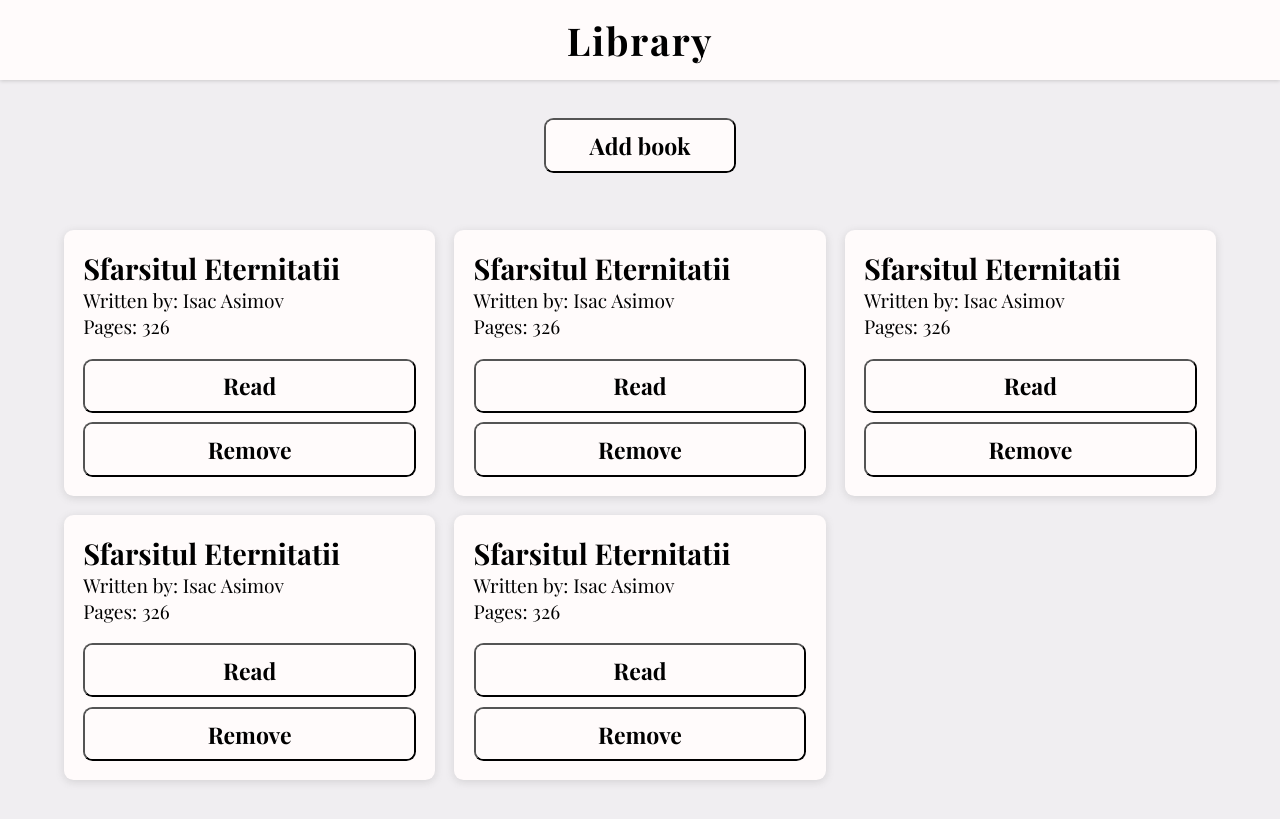
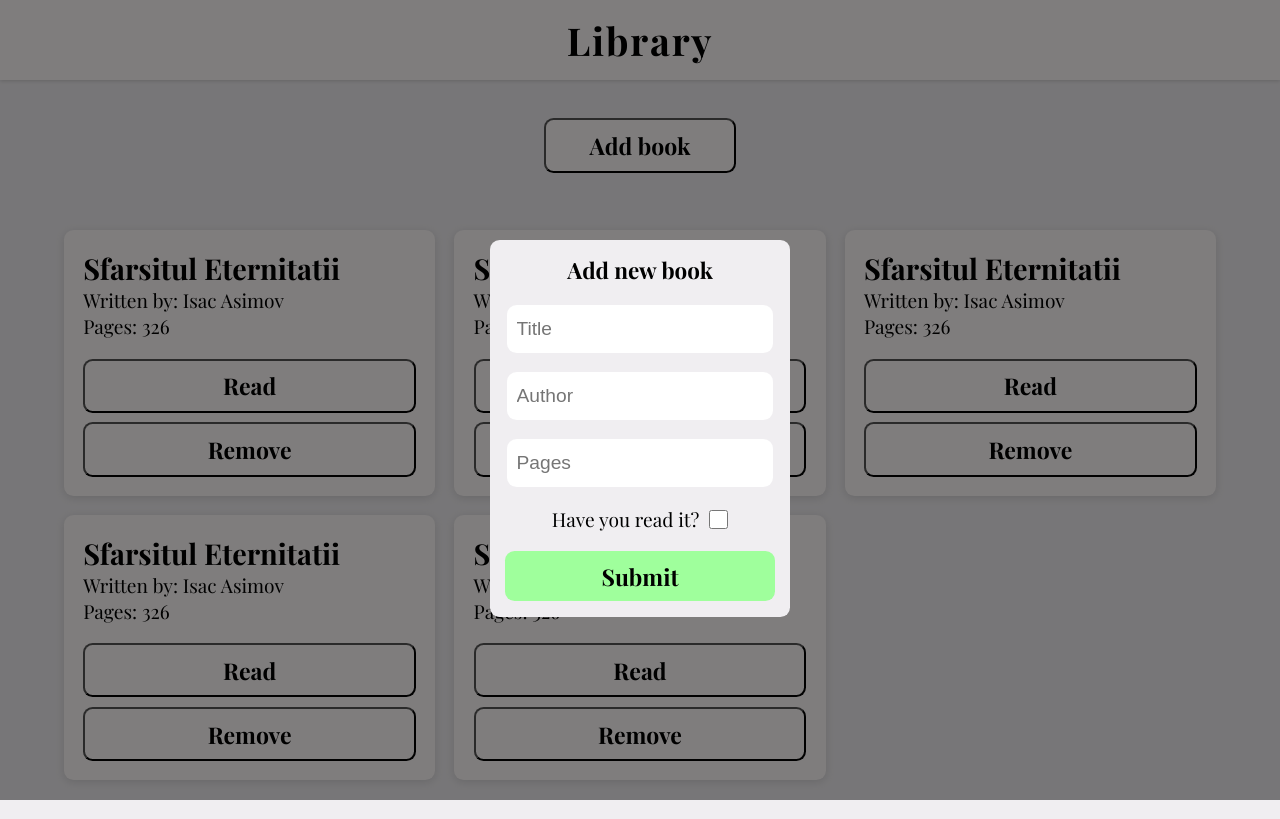
Before and after one commit to sopumatei/Library, a plain HTML site: page index.html in a window 1280 px wide. Drawn offline with nearby package versions, Linux system fonts and the light colour scheme; a web font is replaced by a local one.

Commit message:
Finish styling the add book frame

```diff
--- a/index.html
+++ b/index.html
@@ -68,5 +68,32 @@
                     </div>
             </div>
         </main>
+
+        <div id="shadow-div"></div>
+
+        <div id="add-book-frame">
+            <h3>Add new book</h3>
+
+            <div class="frame-container">
+                <input id="title" type="text" placeholder="Title">
+            </div>
+
+            <div class="frame-container">
+                <input id="author" type="text" placeholder="Author">
+            </div>
+
+            <div class="frame-container">
+                <input id="pages" type="number" placeholder="Pages">
+            </div>
+
+            <div class="frame-container">
+                <p>Have you read it?</p>
+                <input id="hasRead" type="checkbox">
+            </div>
+
+            <button>
+                Submit
+            </button>
+        </div>
     </body>
 </html>
--- a/style.css
+++ b/style.css
@@ -69,7 +69,6 @@ button::before {
     bottom: 0;
     left: 0;
     right: 0;
-    background-color: #fffbfb;
     transition: all 0.2s ease-in-out;
     z-index: -1;
 }
@@ -81,10 +80,6 @@ button:hover {
 button:hover::before {
     background-color: rgba(0, 0, 0, 0.2);
 }
-
-/* .add-btn:hover {
-    background-color: #f0eef1;
-} */
 
 /* BOOKS CONTAINER */
 #books-container {
@@ -119,3 +114,55 @@ button:hover::before {
 .book-btn {
     width: 100%;
 }
+
+/* ADD BOOK FRAME */
+#add-book-frame {
+    margin-top: 30vh;
+    align-self: center;
+    position: fixed;
+    z-index: 3;
+    background-color: #f0eef1;
+    width: min(80vw, 300px);
+    padding: 0.8rem;
+    border-radius: 0.5rem;
+
+    display: flex;
+    align-items: center;
+    flex-flow: column nowrap;
+    gap: 1rem;
+}
+
+input {
+    font-size: inherit;
+    height: 2.5rem;
+    width: 100%;
+    padding: 0.25rem 0.5rem;
+    border-radius: 0.5rem;
+    border: none;
+}
+
+input[type="checkbox"] {
+    width: 1rem;
+    height: 1rem;
+}
+
+.frame-container {
+    display: flex;
+    flex-flow: row nowrap;
+    align-items: center;
+    gap: 0.5rem;
+}
+
+#add-book-frame button {
+    border: none;
+    width: 100%;
+    background-color: #9fff9c;
+}
+
+#shadow-div {
+    position: fixed;
+    width: 100vw;
+    height: 100vh;
+    z-index: 2;
+    background-color: rgba(0, 0, 0, 0.5);
+}
```
Also changed, not shown: script.js (+11 -2 lines).
